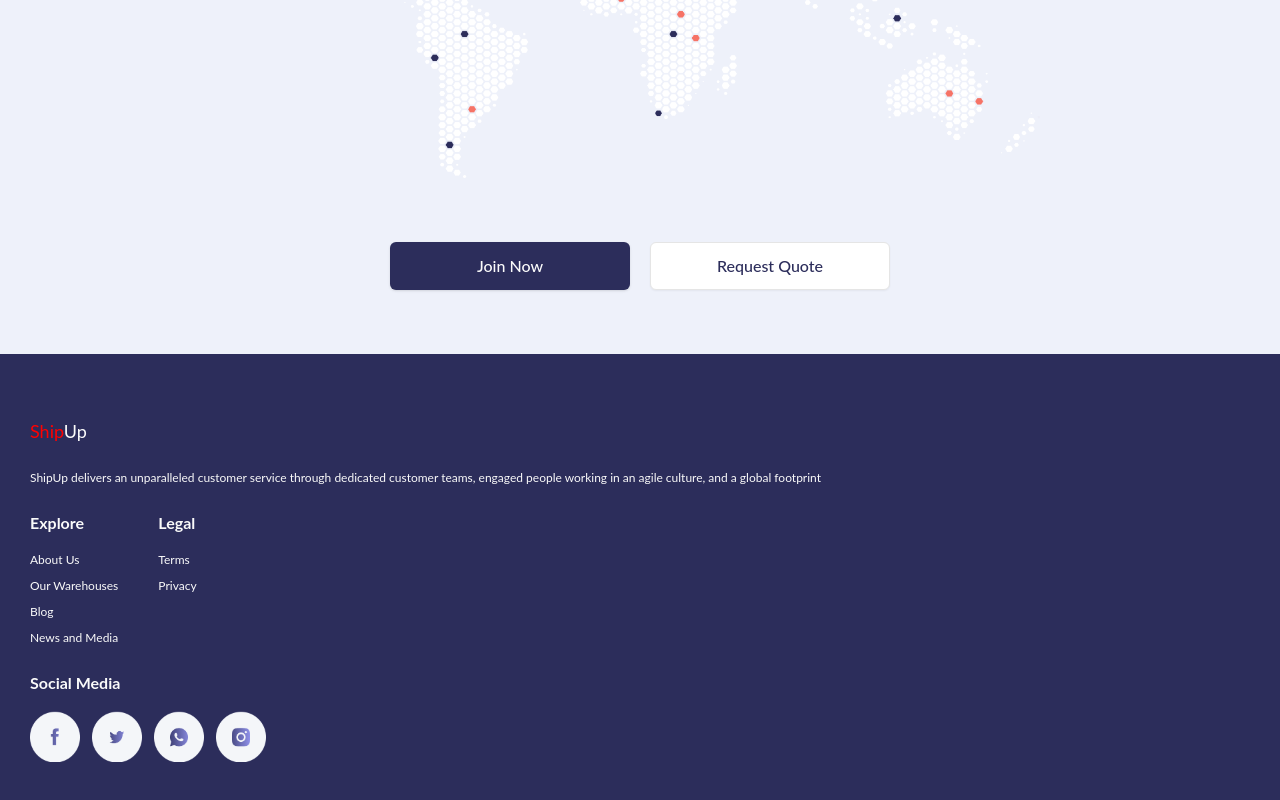
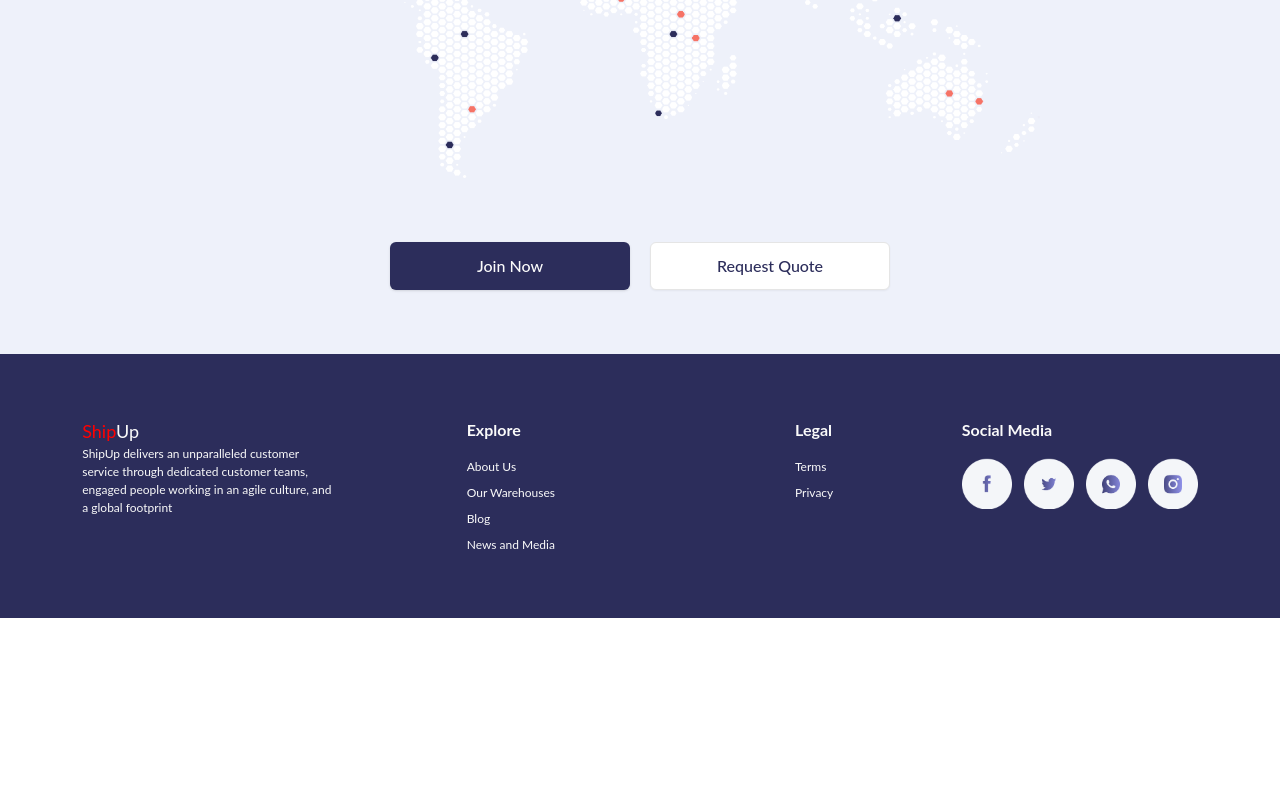
Before and after one commit to yutounun/react-tailwind-landing-page, a Next.js app: page / in a window 1280 px wide. Shown: the part 4116-4916 px from the top of the page. After the commit the page ends 4734 px from the top, so only its background shows below. Built offline with nearby package versions, Linux system fonts and the light colour scheme.

Commit message:
footer desktop

```diff
--- a/src/components/Footer.tsx
+++ b/src/components/Footer.tsx
@@ -3,16 +3,18 @@ import Logo from "./Logo";
 
 const Footer = () => {
   return (
-    <div className="flex flex-col gap-6 bg-[#F4F6F9] px-[30px] py-16 text-neutral-100 bg-primary">
-      <Logo />
+    <div className="flex flex-col md:flex-row md:justify-around gap-6 bg-[#F4F6F9] px-[30px] py-16 text-neutral-100 bg-primary">
+      <div className="flex flex-col w-full md:w-64">
+        <Logo />
 
-      <p className="text-sm">
-        ShipUp delivers an unparalleled customer service through dedicated
-        customer teams, engaged people working in an agile culture, and a global
-        footprint
-      </p>
+        <p className="text-sm">
+          ShipUp delivers an unparalleled customer service through dedicated
+          customer teams, engaged people working in an agile culture, and a
+          global footprint
+        </p>
+      </div>
 
-      <div className="flex gap-10">
+      <div className="flex gap-10 md:gap-60">
         <div className="flex flex-col gap-4">
           <span className="font-bold">Explore</span>
           <div className="flex flex-col gap-2 text-sm">
```
